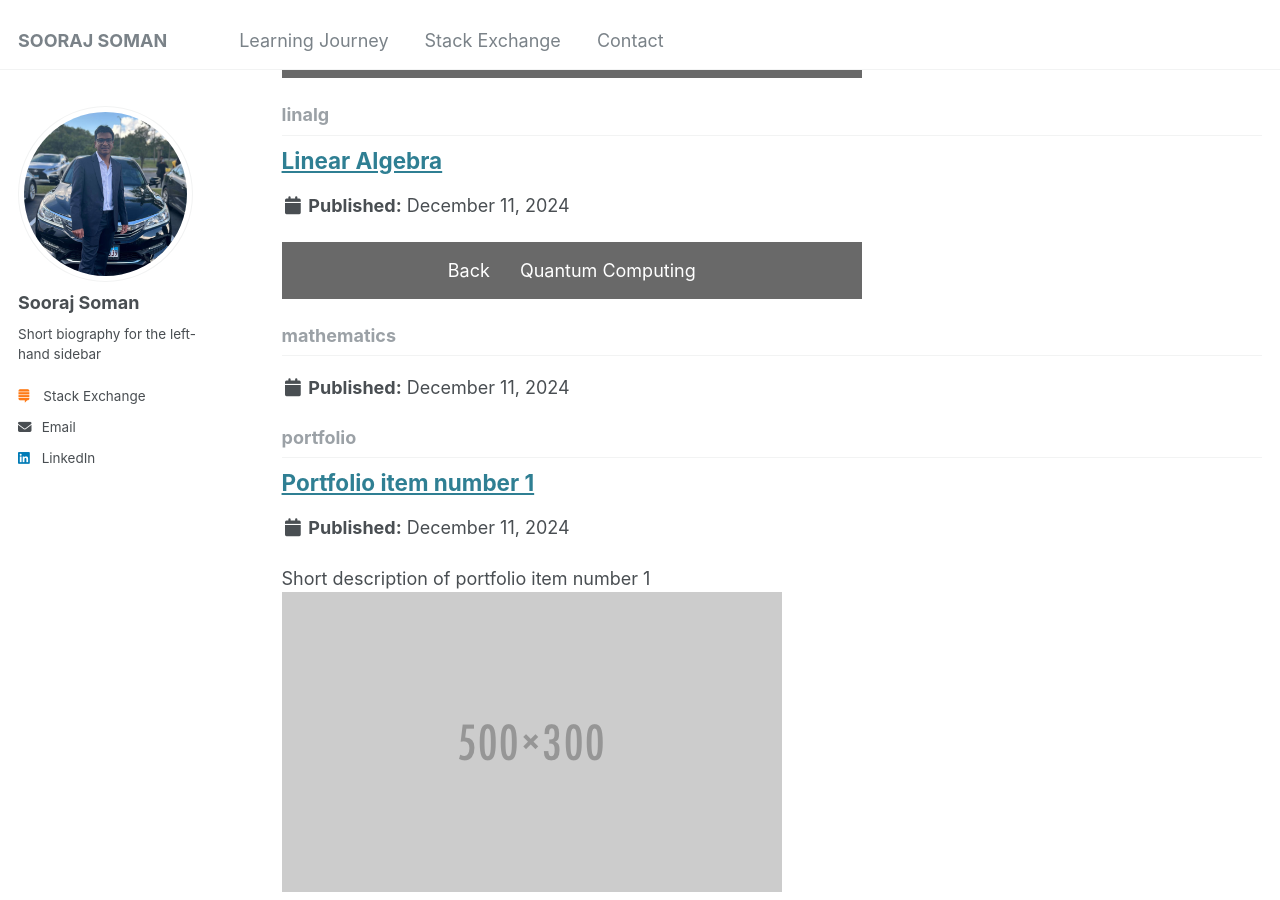
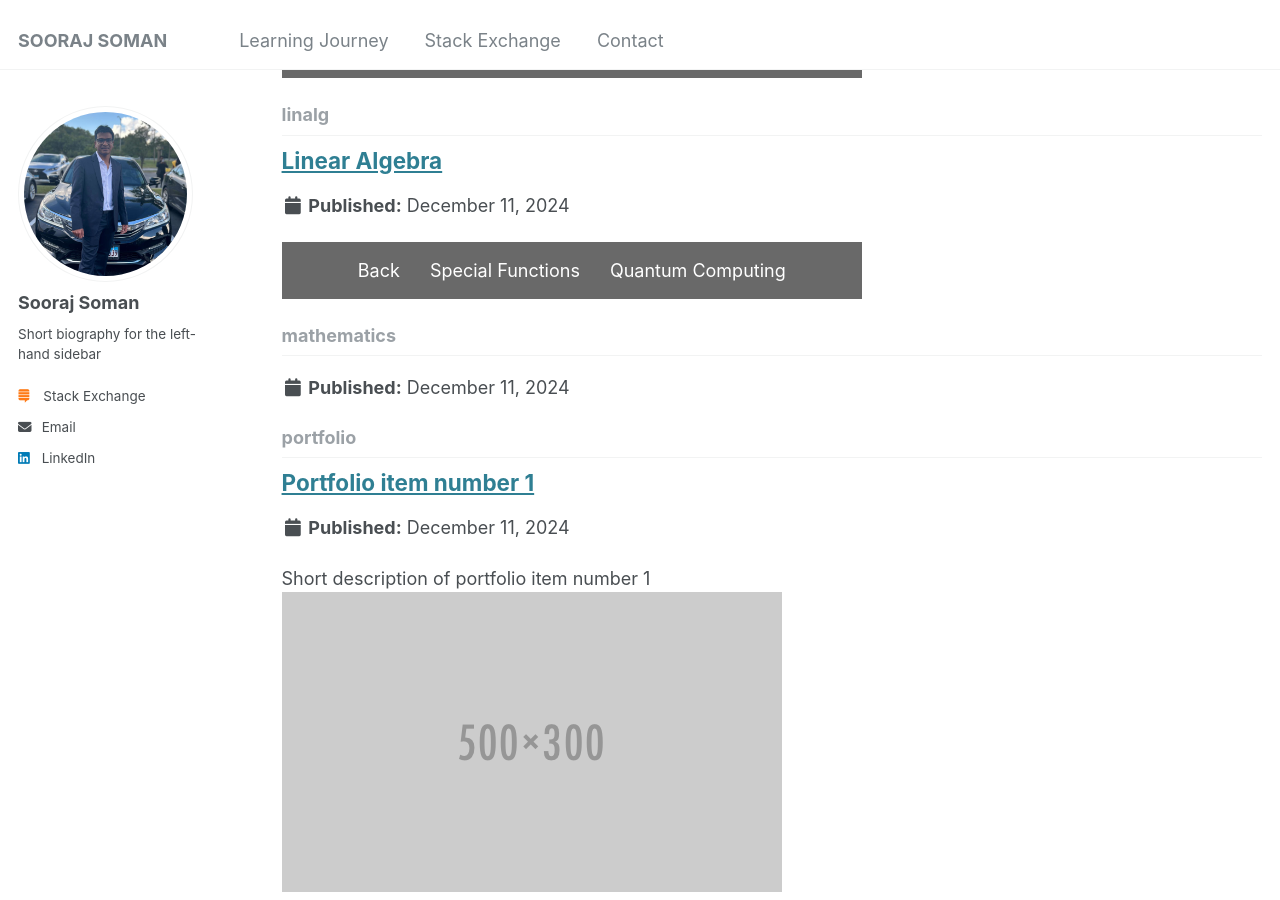
Before and after one commit to soorajss1729/soorajss1729.github.io, a Jekyll site: the page built from _pages/collection-archive.html, in a window 1280 px wide and 900 px high, scrolled down 591 px. Built offline with Jekyll 4.4.1, drawn with Linux system fonts in a browser that asks for light colours.

Commit message:
Update linalg.md

```diff
--- a/_linalg/linalg.md
+++ b/_linalg/linalg.md
@@ -7,6 +7,7 @@ classes: wide
 
 <div class="learning-topnav">
   <a href="/learning/">Back</a>
+  <a href="/qc#">Special Functions</a>
   <a href="/qc#">Quantum Computing</a>
 </div>
 
```
